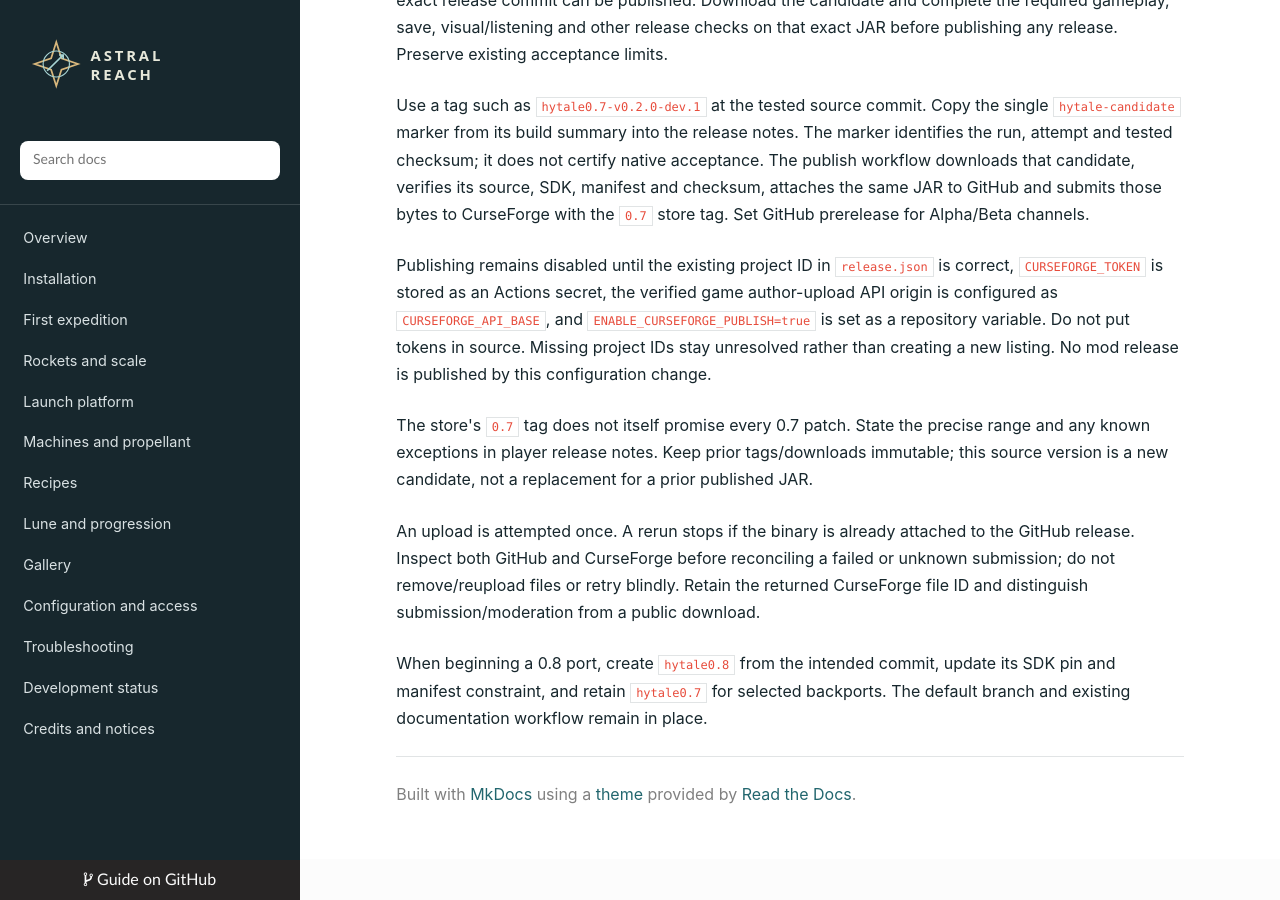
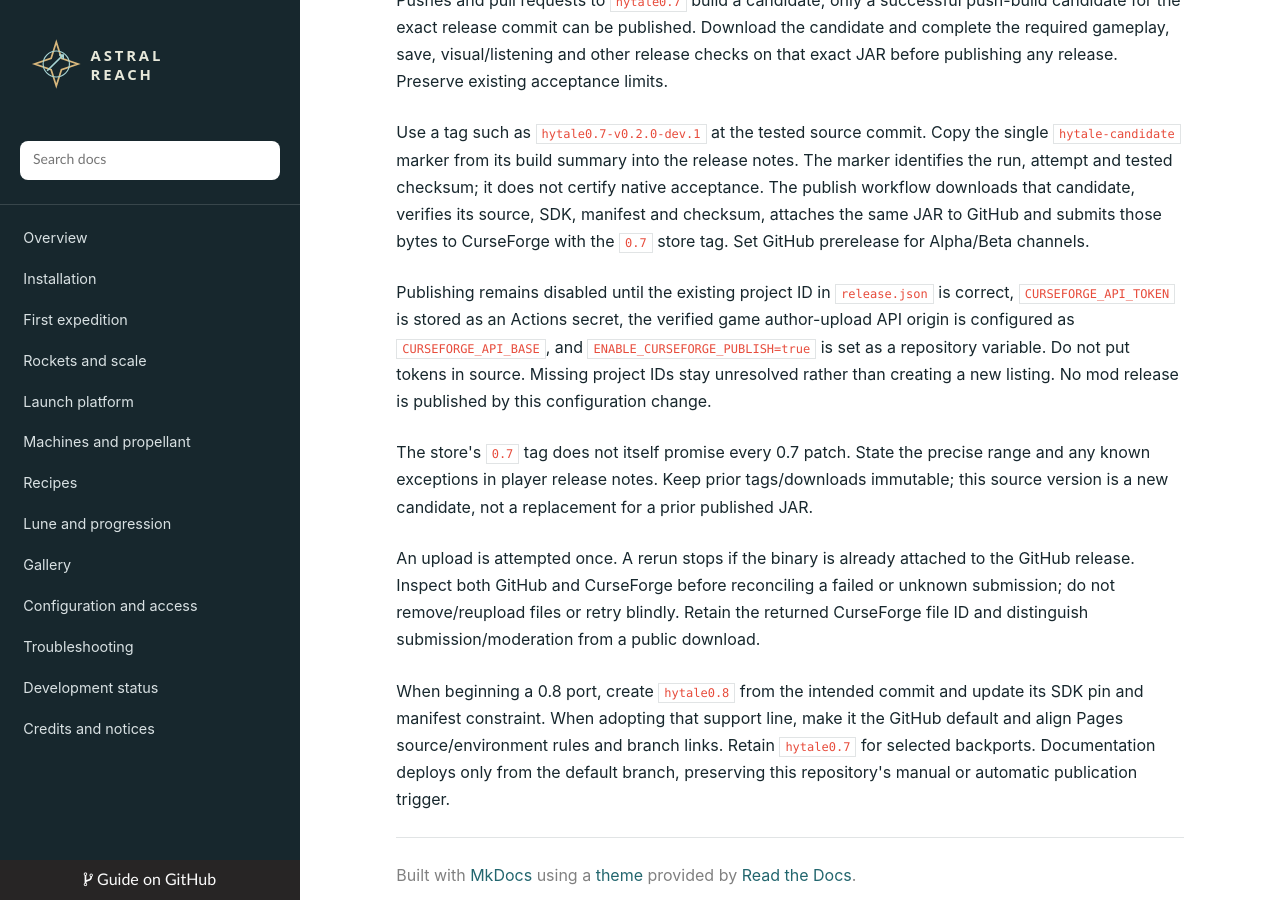
Before and after one commit to jkswoods/astral-reach, an MkDocs documentation site: the page built from docs/build-and-release.md, in a window 1280 px wide and 900 px high, scrolled down 961 px. Built offline with MkDocs 1.6.1, drawn with Linux system fonts in a browser that asks for light colours; some of the changed text lies outside the part shown.

Commit message:
Use latest Hytale support branch as default and standardize upload secret

```diff
--- a/docs/build-and-release.md
+++ b/docs/build-and-release.md
@@ -1,6 +1,7 @@
 # Building and releasing AstralReach
 
-The current support branch is `hytale0.7`. The mod version is `0.2.0-dev.1`;
+The default support branch is `hytale0.7`, with no `main` branch.
+The mod version is `0.2.0-dev.1`;
 its declared Hytale compatibility is `>=0.7.3 <0.8.0`. This range is the
 intended supported family, not a claim that every future patch has been tested.
 Compilation uses the pinned official Hytale 0.7.3 SDK and Java 25.
@@ -40,7 +41,7 @@ manifest and checksum, attaches the same JAR to GitHub and submits those bytes t
 CurseForge with the `0.7` store tag. Set GitHub prerelease for Alpha/Beta channels.
 
 Publishing remains disabled until the existing project ID in `release.json` is correct,
-`CURSEFORGE_TOKEN` is stored as an Actions secret, the verified game author-upload API
+`CURSEFORGE_API_TOKEN` is stored as an Actions secret, the verified game author-upload API
 origin is configured as `CURSEFORGE_API_BASE`, and `ENABLE_CURSEFORGE_PUBLISH=true` is
 set as a repository variable. Do not put tokens in source. Missing project IDs stay
 unresolved rather than creating a new listing. No mod release is published by this
@@ -55,6 +56,8 @@ GitHub release. Inspect both GitHub and CurseForge before reconciling a failed o
 unknown submission; do not remove/reupload files or retry blindly. Retain the returned
 CurseForge file ID and distinguish submission/moderation from a public download.
 
-When beginning a 0.8 port, create `hytale0.8` from the intended commit, update its SDK
-pin and manifest constraint, and retain `hytale0.7` for selected backports. The default
-branch and existing documentation workflow remain in place.
+When beginning a 0.8 port, create `hytale0.8` from the intended commit and update its
+SDK pin and manifest constraint. When adopting that support line, make it the GitHub
+default and align Pages source/environment rules and branch links. Retain `hytale0.7`
+for selected backports. Documentation deploys only from the default branch, preserving
+this repository's manual or automatic publication trigger.
```
Also changed, not shown: docs/notices.md (+1 -1 lines), 2 other files.
